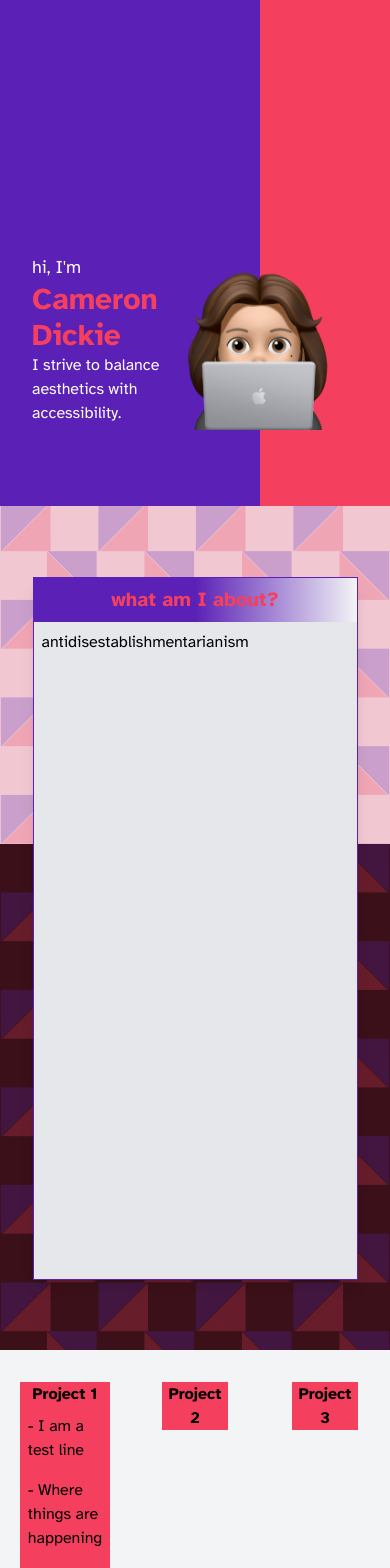
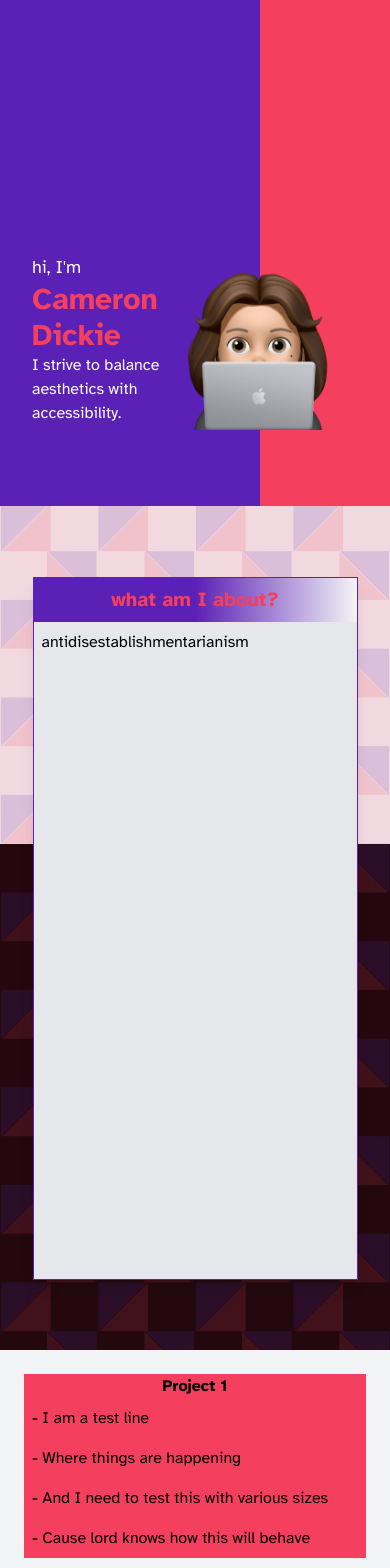
Before and after one commit to CameronDickie/portfolio-2.0, a Next.js app in the folder pf/: page / in a window 390 px wide. Shown: the top 1568 px of the page. Built offline with nearby package versions, Linux system fonts and the light colour scheme.

Commit message:
Carousel Cleanup
Added in code that properly handles responsiveness for the carousel

Added in padding around the bottom of the carousel in the case that
content gets put below, so that content does not end up in the dots for
the carousel

```diff
--- a/pf/components/ProjectCard.tsx
+++ b/pf/components/ProjectCard.tsx
@@ -3,16 +3,18 @@ import React from "react";
 interface ProjectInformation {
     title: string;
     description: string[];
+    numShowing: number;
 }
-const ProjectCard = ({ title, description }: ProjectInformation) => {
+const ProjectCard = ({ title, description, numShowing }: ProjectInformation) => {
     return (
-        <div className="justify-center items-center flex">
-            <div className='bg-rose-500 w-screen m-8 w-32 max-h-screen'>
+        <div className="justify-center items-center flex align-middle">
+            <div className='bg-rose-500 m-6 w-full'>
                 <h2 className="text-center font-atkinson_bold">{title}</h2>
 
                 {description.map((text, index) => (
                     <p className="font-atkinson_regular p-2">{text}</p>
                 ))}
+
             </div>
         </div>
     )
--- a/pf/components/Work.tsx
+++ b/pf/components/Work.tsx
@@ -1,4 +1,4 @@
-import React from "react";
+import React, { useState, useEffect } from "react";
 import Slider from "react-slick";
 
 import ProjectCard from "./ProjectCard";
@@ -13,27 +13,57 @@ const Work = () => {
         // Add more projects as needed
     ];
 
+    const [slidesToShow, setSlidesToShow] = useState(3);
+
+    useEffect(() => {
+        const handleResize = () => {
+            const screenWidth = window.innerWidth;
+            if (screenWidth <= 640) {
+                setSlidesToShow(1);
+            } else if (screenWidth <= 768) {
+                setSlidesToShow(2);
+            } else {
+                setSlidesToShow(3);
+            }
+        };
+
+        // Initial setup
+        handleResize();
+
+        // Attach event listener for resize
+        window.addEventListener("resize", handleResize);
+
+        // Clean up the event listener on component unmount
+        return () => {
+            window.removeEventListener("resize", handleResize);
+        };
+    }, []);
+
     const settings = {
         dots: true, // Show navigation dots
         infinite: false, // Enable infinite scrolling
         speed: 500, // Transition speed in milliseconds
-        slidesToShow: 3, // Number of slides to show at a time
+        slidesToShow: slidesToShow, // Number of slides to show at a time
         slidesToScroll: 1, // Number of slides to scroll at a time
         autoplay: false, // Enable autoplay
         autoplaySpeed: 2000, // Autoplay speed in milliseconds
+        arrows: false
     }
     return (
-        <div className="w-screen h-screen bg-gray-100">
+        <div className="w-screen max-h-full h-full bg-gray-100">
+            <div className="pb-6">
                 <Slider {...settings}>
                     {projects.map((project, index) => (
                         <ProjectCard
                             key={index}
                             title={project.title}
                             description={project.description}
+                            numShowing={slidesToShow}
                         />
                     ))}
                 </Slider>
             </div>
+        </div>
     )
 }
 export default Work;
--- a/pf/styles/summary.module.css
+++ b/pf/styles/summary.module.css
@@ -2,8 +2,8 @@
 .bgCard {
     --s: 25vmin;
     --p: calc(var(--s) / 2);
-    --c1: rgba(236, 65, 98, 0.25);
-    --c2: rgba(89, 39, 184, 0.25);
+    --c1: rgba(236, 65, 98, 0.15);
+    --c2: rgba(89, 39, 184, 0.15);
     --c3: #eef2f5;
     --bg: var(--c3);
     --d: 4000ms;
```
Lines whose indentation alone changed are shown as unchanged.
